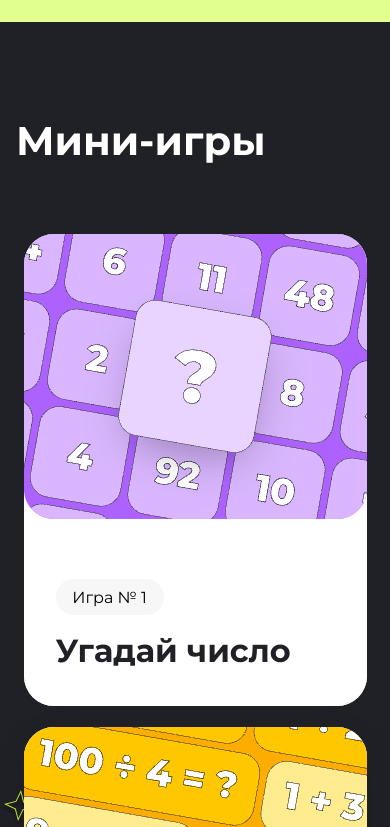
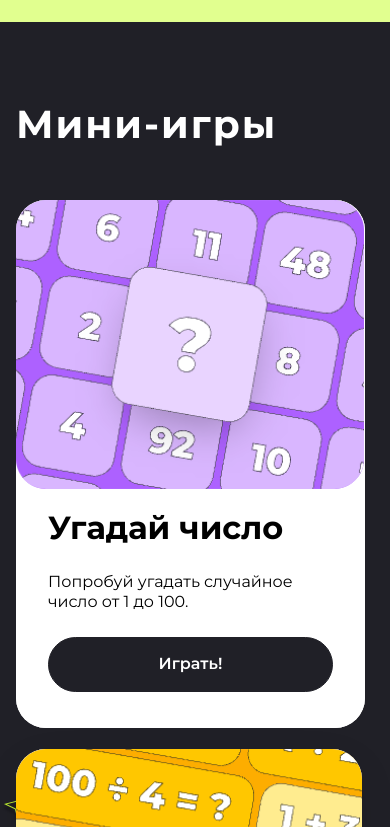
Before and after one commit to Grigoriy670/Homework1, a plain HTML site: page index.html in a window 390 px wide. Shown: the part 777-1604 px from the top of the page. Drawn offline with Linux system fonts and the light colour scheme.

Commit message:
Игра№2 Адаптирована

```diff
--- a/_mobile.scss
+++ b/_mobile.scss
@@ -48,13 +48,15 @@ line-height: 141.69%;
  }
 
 .heading-mobile{
-width: 250px;
-height: 49px;
-font-size: 40px;
-font-weight: 700;
-line-height: 49px;
-display: block;
-padding-left: 16px;
+        width: 296px;
+        height: 15px;
+        font-size: 39px;
+        font-weight: 700;
+        line-height: 16px;
+        display: block;
+        padding-left: 16px;
+        padding-top: 0px;
+        letter-spacing: 2px;
 }
 
 .heading{
@@ -62,33 +64,113 @@ padding-left: 16px;
 
 }
 
-.product-box{
-    min-width: 343px;
+.product-box {
+    min-width: 348px;
+
 }
 
 
 .flex-contenier{
     display: flex;
-    justify-content: center;
+    justify-content: flex-start;
+    padding-left: 16px;
 }
 
 .product{
     background-image: url(img/mobile-game-one.png);
     background-repeat: no-repeat;
+    background-size: 348px;
     height: 285px;
     border-radius: 30px;
     max-height: 530px;
+    padding-top: 88px;
 }
 
 .Game-two__product{
     background-image: url(img/mobile-game-two.png);
+    background-size: contain;
 
 }
 .Game-two{
-    max-width: 343px;
+    max-width: 346px;
     max-height: 530px;
 
 }
+.product__game-three{
+    background-image: url(img/mobile-game-three.png);
 
+    background-size: contain;
+}
+
+.product__game-four{
+    background-image: url(img/mobile-game-four.png);
+    background-size: contain;
+}
+
+.product__game-five{
+    background-image: url(img/mobile-game-five.png);
+    background-size: contain;
+}
+
+.product__game-six{
+    background-image: url(img/mobile-game-six.png);
+    background-size: contain;
+}
+
+.product__text{
+    display: none;
+}
+
+.product__head{
+    display: none;
+}
+
+.product__head-mobile{
+    display: block;
+    font-size: 32px;
+    font-weight: 700;
+    line-height: 39px;
+    color: black;
+}
+
+.product__text-mobile{
+    display: block;
+    font-size: 16px;
+    font-weight: 400;
+    line-height: 20px;
+    width: 249px;
+    color: black;
 
 }
+.product__btn-mobile{
+    display: block;
+    box-sizing: border-box;
+    border: 1px solid rgb(32, 32, 39);
+    border-radius: 60px;
+    background-color: rgb(32, 32, 39);
+    width: 285px;
+    height: 55px;
+    font-family: inherit;
+    font-size: 16px;
+    font-weight: 600;
+    line-height: 141.69%;
+    color: white;
+
+}
+.product__flex-mobile{
+ display: flex;
+    flex-direction: column;
+    gap: 25px;
+
+}
+
+.Game-two__head{
+    display: none;
+}
+
+.Game-two__product{
+            background-size: 346px;
+        padding-top: 91px;
+}
+
+}
--- a/index.html
+++ b/index.html
@@ -12,7 +12,7 @@
 <body>
 
 <section class="top-heading center">
-<h1 class="top-heading__head">Добро пожаловать на мой сайт мини-игр</h1>
+<h1 class="top-heading__head">Добро пожаловать на&nbsp;мой сайт мини-игр</h1>
 <p class="top-heading__text">Тебе предстоит пройти несколько увлекательных игр. <br>Если готов, нажимай <strong>«Поехали!» </strong>и <strong>приступай.</strong> </p>
   <a class="top-heading__btn" href="#about">Поехали!</a>
 
@@ -30,8 +30,15 @@
     <div class="product">
     <p class="product__text">Игра № 1</p>
     <h2 class="product__head">Угадай число</h2>
+    <div class="product__flex-mobile">
+    <h2 class="product__head-mobile">Угадай число</h2>
+    <p class="product__text-mobile">Попробуй угадать случайное число от 1 до 100.</p>
+    <button class="product__btn-mobile" href="#">Играть!</button>
+    </div>
     </div>
 </article>
+
+
 </a>
 
 <a class="heading__link" href="#">
@@ -39,6 +46,11 @@
     <div class="Game-two__product">
     <p class="product__text">Игра № 2</p>
     <h2 class="Game-two__head">Простая арифметика</h2>
+    <div class="product__flex-mobile">
+    <h2 class="product__head-mobile">Простая арифметика</h2>
+    <p class="product__text-mobile">Попробуй решить простые арифметические задачи.</p>
+    <button class="product__btn-mobile" href="#">Играть!</button>
+    </div>
     </div>
 </article>
 </a>
--- a/style.scss
+++ b/style.scss
@@ -107,7 +107,6 @@ line-height: 32px;
 }
 
 .product-box{
-    /* margin-top: 74px; */
     background-color: white;
     border-radius: 30px;
     min-width: 378px;
@@ -175,7 +174,7 @@ padding: 32px 32px 36px 32px;}
     margin-top: 11px;
     background-color: white;
     border-radius: 30px;
-    min-width: 378px;
+    max-width: 378px;
 
 
 }
@@ -273,8 +272,22 @@ height: 490px;
  border-radius: 30px;
  max-width: 314px;
  width: 100%;
+ }
 
+ .product__head-mobile{
+    display: none;
+ }
 
+ .product__text-mobile{
+    display: none;
+ }
+
+ .product__btn-mobile{
+ display: none;
+
+ }
+.product__flex-mobile{
+    display: none;
 }
 
 @import "mobile"
```
Also changed, not shown: style.css, 1 other file.
